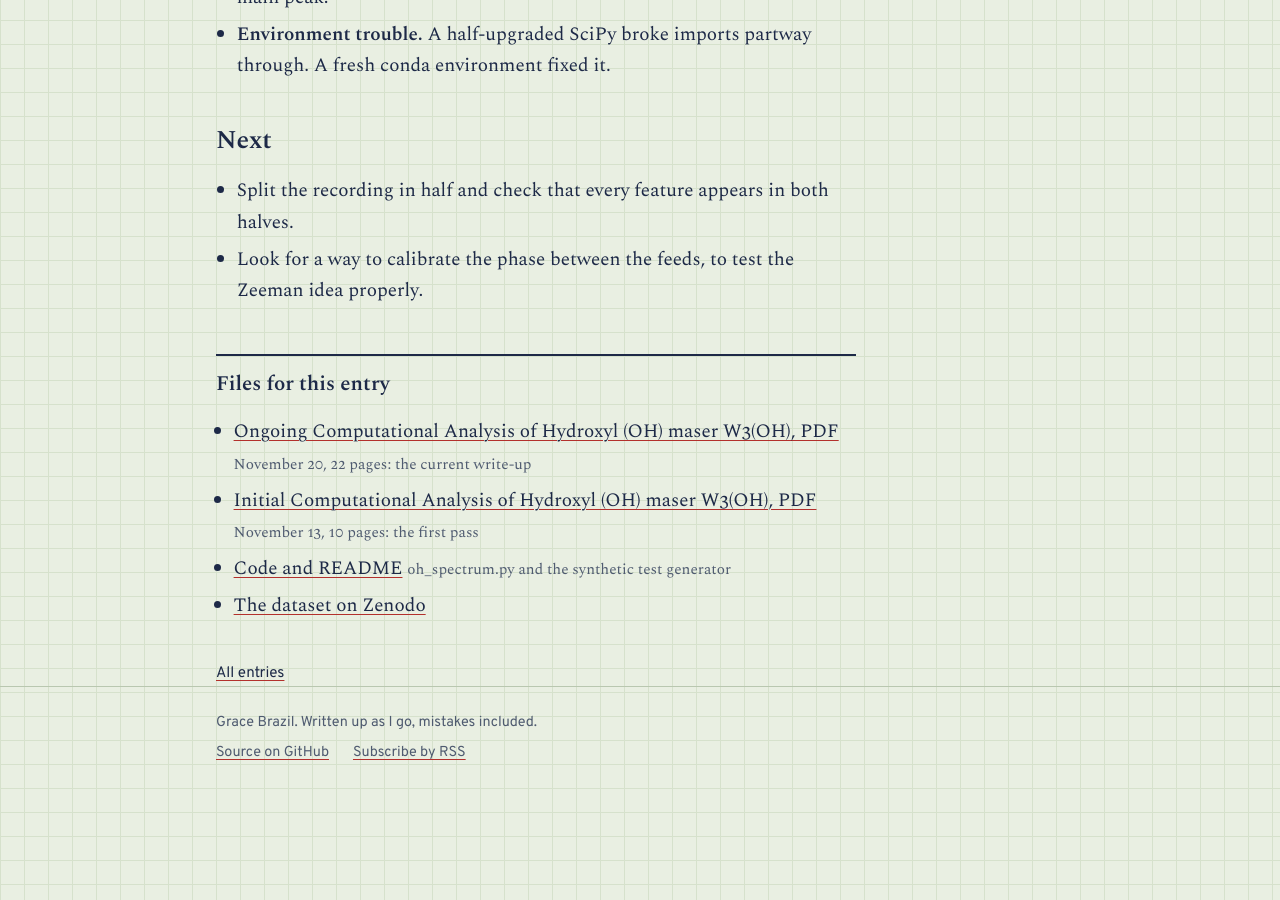
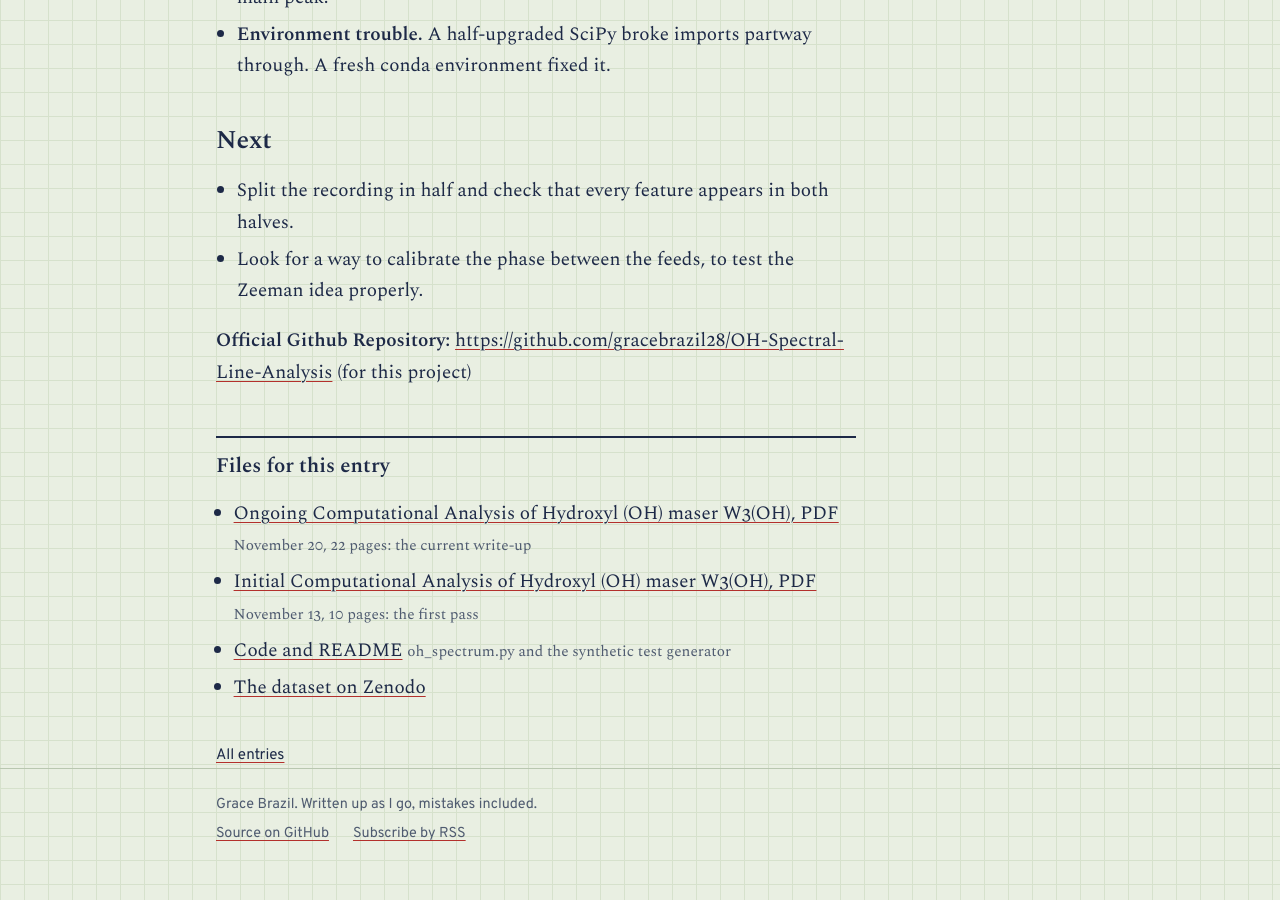
Before and after one commit to gracebrazil28/gracebr28.github.io, a Jekyll site: the page built from _posts/2026-11-20-oh-masers-in-w3oh.md, in a window 1280 px wide and 900 px high, scrolled down 10156 px. Built offline with Jekyll 4.4.1, drawn with Linux system fonts in a browser that asks for light colours.

Commit message:
Update 2026-11-20-oh-masers-in-w3oh.md

```diff
--- a/_posts/2026-11-20-oh-masers-in-w3oh.md
+++ b/_posts/2026-11-20-oh-masers-in-w3oh.md
@@ -139,3 +139,5 @@ The first write-up is worth keeping next to the second: comparing them shows whi
 
 - Split the recording in half and check that every feature appears in both halves.
 - Look for a way to calibrate the phase between the feeds, to test the Zeeman idea properly.
+
+**Official Github Repository:** <https://github.com/gracebrazil28/OH-Spectral-Line-Analysis> (for this project)
```
